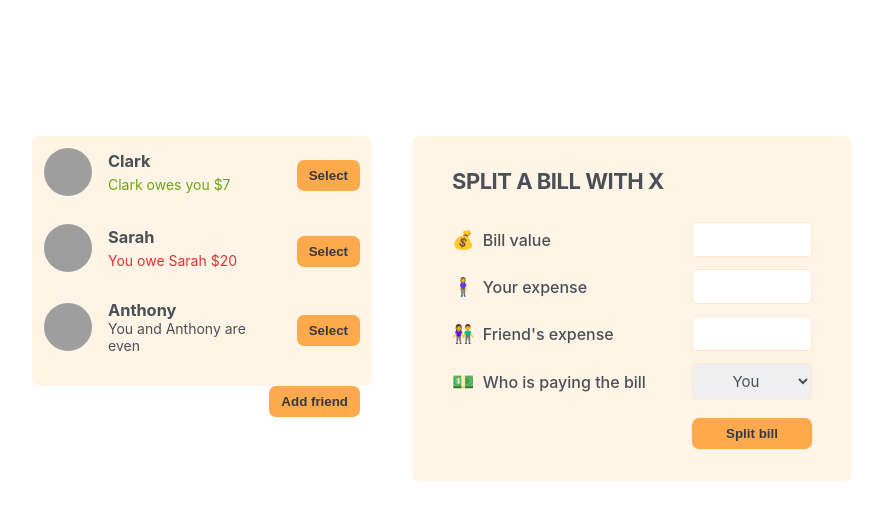
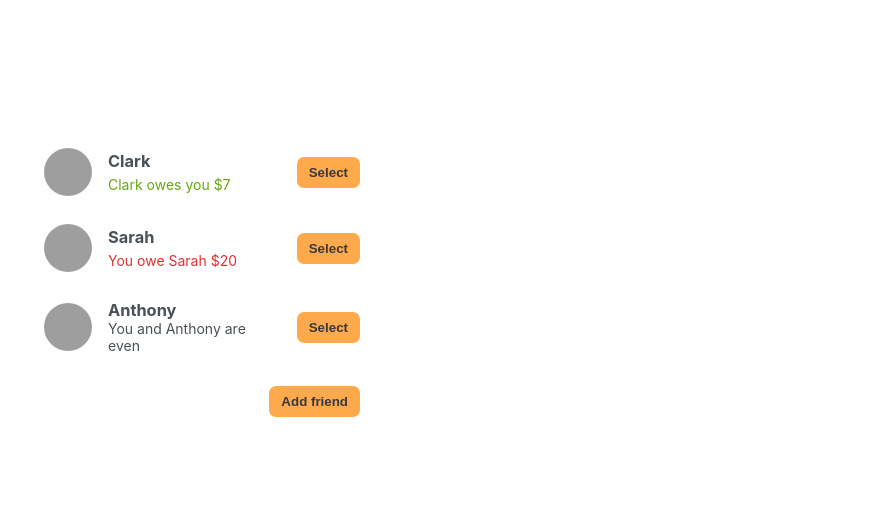
Before and after one commit to Yifan311/eat-split, a React (Create React App) app: page / in a window 1280 px wide. Shown: the top 520 px of the page, without its empty margins (198-1081 px from the left). Built offline with nearby package versions, Linux system fonts and the light colour scheme; grey boxes are pictures that could not be loaded; the HTML template or start-up script is replaced by a standard one.

Commit message:
complete all details when select a friend

```diff
--- a/src/App.js
+++ b/src/App.js
@@ -33,43 +33,64 @@ function Button({ children, onClick, type = "button" }) {
 
 export default function App() {
   const [friends, setFriends] = useState(initialFriends);
+  const [showAddFriend, setShowAddFriend] = useState(false);
+
+  const [selectedFriend, setSelectedFriend] = useState(null);
+
   function handleAddFriend(friend) {
     setFriends((friends) => [...friends, friend]);
     setShowAddFriend(false);
   }
-  const [showAddFriend, setShowAddFriend] = useState(false);
+
   function handleShowAddFriend() {
     setShowAddFriend((show) => !show);
   }
-  const [selectedId, setSelectedId] = useState(null);
-  function handleSelectId(id) {
-    setSelectedId((preId) => (id === preId ? null : id));
+
+  function handleSelectFriend(friend) {
+    setSelectedFriend((cur) => (cur?.id === friend.id ? null : friend));
+    setShowAddFriend(false);
   }
+
   return (
     <div className="app">
       <div className="sidebar">
         <FriendList
           friends={friends}
-          onSelectId={handleSelectId}
-          selectedId={selectedId}
+          selectedFriend={selectedFriend}
+          onSelectFriend={handleSelectFriend}
         />
+
         {showAddFriend && <AddFriend onAddFriend={handleAddFriend} />}
+
         <Button onClick={handleShowAddFriend}>
           {showAddFriend ? "Close" : "Add friend"}
         </Button>
       </div>
 
-      <FormSplitBill />
+      {selectedFriend && <FormSplitBill selectedFriend={selectedFriend} />}
     </div>
   );
 }
 
-function FriendList({ friends, onSelectId, selectedId }) {
+function FriendList({ friends, selectedFriend, onSelectFriend }) {
   return (
-    <form>
     <ul>
       {friends.map((friend) => (
-          <li key={friend.id}>
+        <Friend
+          key={friend.id}
+          friend={friend}
+          selected={selectedFriend}
+          onSelectFriend={onSelectFriend}
+        />
+      ))}
+    </ul>
+  );
+}
+
+function Friend({ friend, onSelectFriend, selected }) {
+  const isSelected = selected?.id === friend.id;
+  return (
+    <li className={isSelected ? "selected" : ""}>
       <img src={friend.image} alt={friend.name} />
       <h3>{friend.name}</h3>
       <p
@@ -83,13 +104,10 @@ function FriendList({ friends, onSelectId, selectedId }) {
             ? `You owe ${friend.name} $${friend.balance}`
             : `${friend.name} owes you $${friend.balance * -1}`}
       </p>
-            <Button onClick={() => onSelectId(friend.id)}>
-              {friend.id === selectedId ? "Close" : "Select"}
+      <Button onClick={() => onSelectFriend(friend)}>
+        {isSelected ? "Close" : "Select"}
       </Button>
     </li>
-        ))}
-      </ul>
-    </form>
   );
 }
 
@@ -131,10 +149,10 @@ function AddFriend({ onAddFriend }) {
   );
 }
 
-function FormSplitBill() {
+function FormSplitBill({ selectedFriend }) {
   return (
     <form className="form-split-bill">
-      <h2>Split a bill with x</h2>
+      <h2>Split a bill with {selectedFriend.name}</h2>
 
       <label>💰 Bill value</label>
       <input type="text" />
@@ -142,13 +160,13 @@ function FormSplitBill() {
       <label>🧍‍♀️ Your expense</label>
       <input type="text" />
 
-      <label>👫 Friend's expense</label>
+      <label>👫 {selectedFriend.name}'s expense</label>
       <input type="text" />
 
       <label>💵 Who is paying the bill</label>
       <select>
         <option value="user">You</option>
-        <option value="friend">Friend</option>
+        <option value="friend">{selectedFriend.name}</option>
       </select>
 
       <Button type="submit">Split bill</Button>
```
Lines whose indentation alone changed are shown as unchanged.
